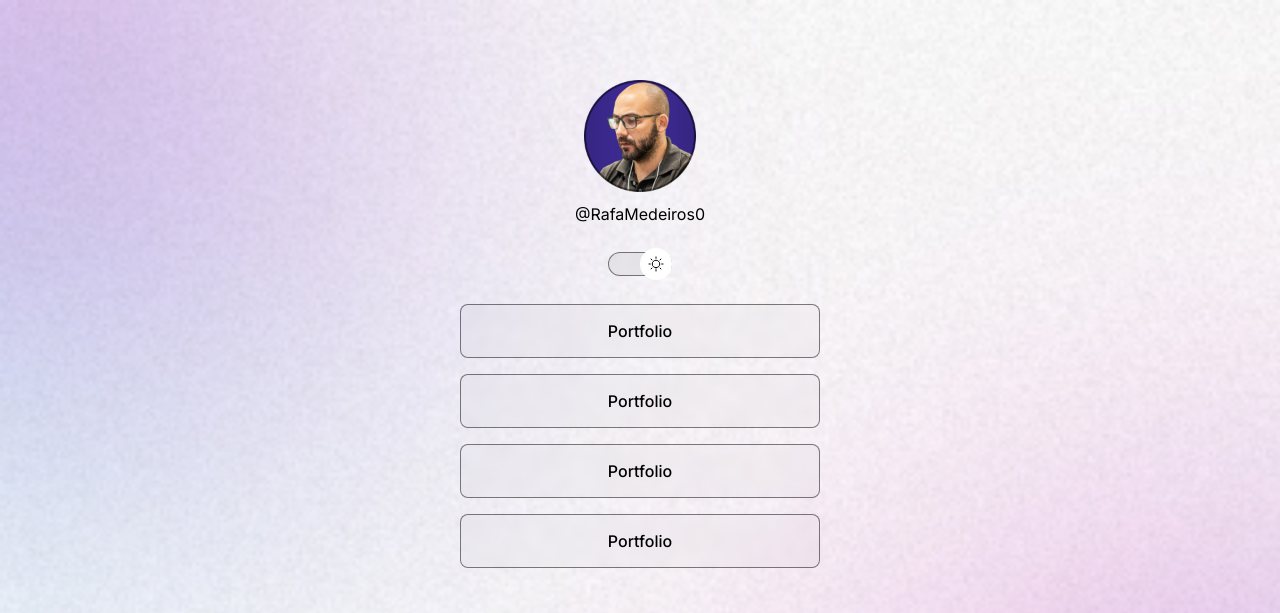
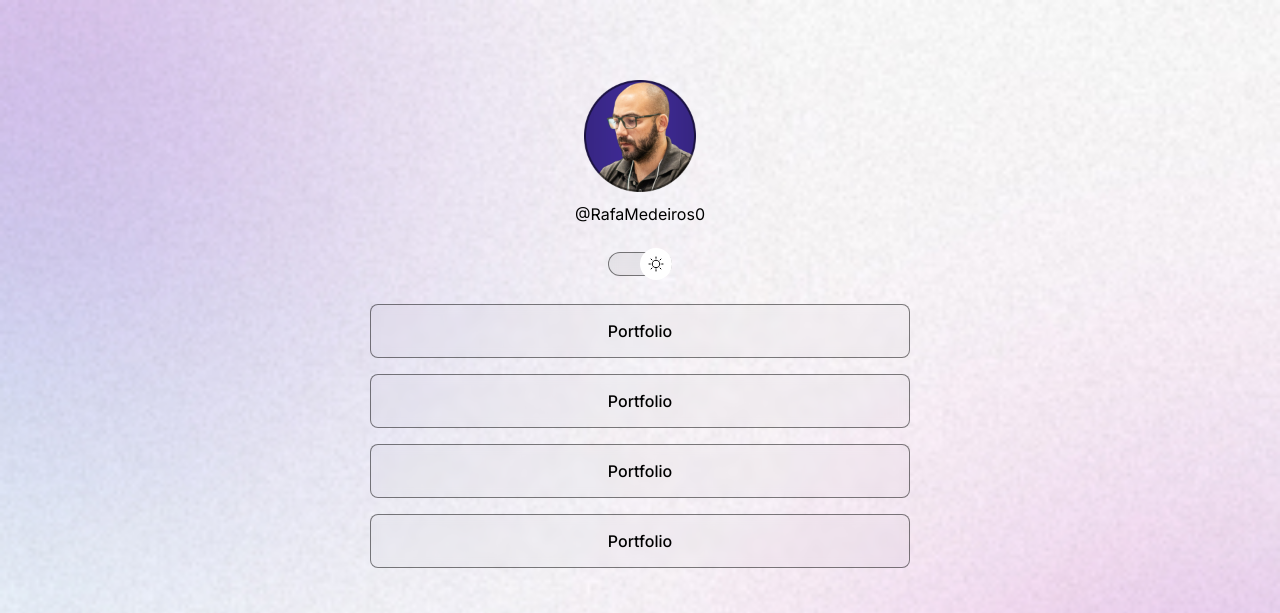
Before and after one commit to Rafamedeiros0/devLinkTree, a plain HTML site: page index.html in a window 1280 px wide. Shown: the top 613 px of the page. Drawn offline with nearby package versions, Linux system fonts and the light colour scheme.

Commit message:
adjust container width

```diff
--- a/styles.css
+++ b/styles.css
@@ -36,10 +36,10 @@ body * {
 }
 
 #container {
-  width: 360px;
-  height: 712px;
-  margin: 0 auto;
-  margin-top: 56px;
+  width: 100%;
+  max-width: 588px;
+  margin: 56px auto 0px;
+  padding: 0 24px;
 }
 
 #profile {
```
